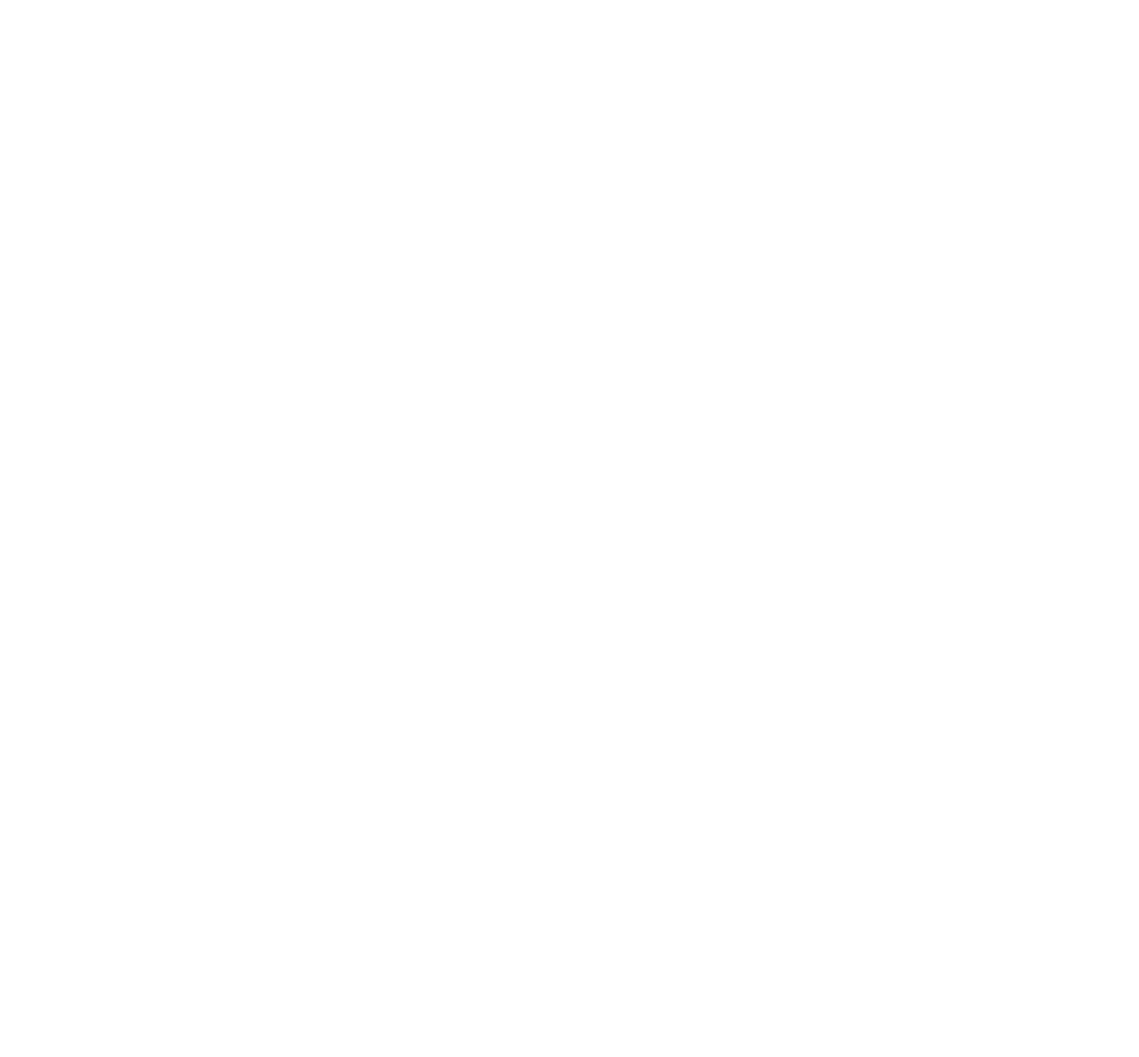
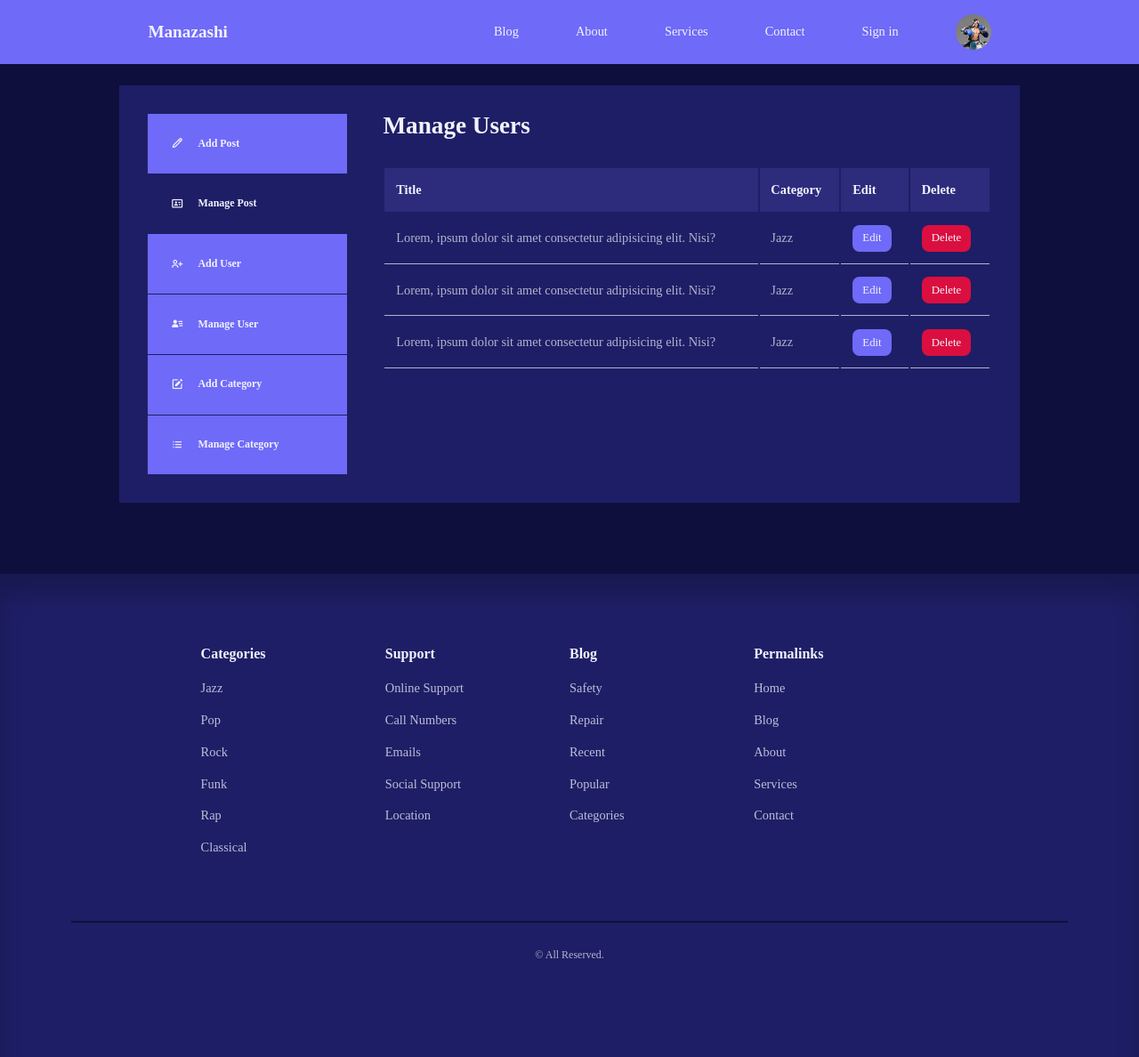
Before and after one commit to Plovaxs/Project-Web-Semester-2, a PHP site: page /dashboard.html in a window 1280 px wide. Before the commit the page is empty. Shown: the whole page at 89% size. Before the commit the page ends 800 px from the top, so only its background shows below. Run offline with PHP 8.4, Linux system fonts and the light colour scheme.

Commit message:
UPDATE FRONT END

```diff
--- a/dashboard.html
+++ b/dashboard.html
@@ -0,0 +1,160 @@
+<!DOCTYPE html>
+<html lang="en">
+  <head>
+    <meta charset="UTF-8" />
+    <meta name="viewport" content="width=device-width, initial-scale=1.0" />
+    <link href="style/style.css" rel="stylesheet" />
+    <link href="https://unpkg.com/boxicons@2.1.4/css/boxicons.min.css" rel="stylesheet" />
+    <title>Document</title>
+  </head>
+  <body>
+    <nav>
+      <div class="container nav_container">
+        <a href="index.html" class="nav_logo">Manazashi</a>
+        <ul class="nav_items">
+          <li><a href="blog.html">Blog</a></li>
+          <li><a href="about.html">About</a></li>
+          <li><a href="services.html">Services</a></li>
+          <li><a href="contact.html">Contact</a></li>
+          <li><a href="signin.html">Sign in</a></li>
+          <li class="nav_profile">
+            <div class="avatar">
+              <img src="./assets/images/Steve.jpg" />
+            </div>
+            <ul>
+              <li><a href="dashboard.html">Dashboard</a></li>
+              <li><a href="logout.html">Log out</a></li>
+            </ul>
+          </li>
+        </ul>
+      </div>
+    </nav>
+
+    <!-- END OF NAV -->
+    <section class="dashboard">
+      <div class="container dashboard_container">
+        <aside>
+          <ul>
+            <li>
+              <a href="add-post.html"
+                ><i class="bx bx-pencil"></i>
+                <h5>Add Post</h5></a
+              >
+            </li>
+            <li>
+              <a href="dashboard.html" class="active"
+                ><i class="bx bx-id-card"></i>
+                <h5>Manage Post</h5></a
+              >
+            </li>
+            <li>
+              <a href="add-user.html"
+                ><i class="bx bx-user-plus"></i>
+                <h5>Add User</h5></a
+              >
+            </li>
+            <li>
+              <a href="manage-users.html"
+                ><i class="bx bxs-user-detail"></i>
+                <h5>Manage User</h5></a
+              >
+            </li>
+            <li>
+              <a href="add-category.html"
+                ><i class="bx bxs-edit"></i>
+                <h5>Add Category</h5></a
+              >
+            </li>
+            <li>
+              <a href="manage-categories.html"
+                ><i class="bx bx-list-ul"></i>
+                <h5>Manage Category</h5></a
+              >
+            </li>
+          </ul>
+        </aside>
+        <main>
+          <h2>Manage Users</h2>
+          <table>
+            <thead>
+              <tr>
+                <th>Title</th>
+                <th>Category</th>
+                <th>Edit</th>
+                <th>Delete</th>
+              </tr>
+            </thead>
+            <tbody>
+              <tr>
+                <td>Lorem, ipsum dolor sit amet consectetur adipisicing elit. Nisi?</td>
+                <td>Jazz</td>
+                <td><a href="edit-category.html" class="btn sm">Edit</a></td>
+                <td><a href="delete-category.html" class="btn sm danger">Delete</a></td>
+              </tr>
+              <tr>
+                <td>Lorem, ipsum dolor sit amet consectetur adipisicing elit. Nisi?</td>
+                <td>Jazz</td>
+                <td><a href="edit-category.html" class="btn sm">Edit</a></td>
+                <td><a href="delete-category.html" class="btn sm danger">Delete</a></td>
+              </tr>
+              <tr>
+                <td>Lorem, ipsum dolor sit amet consectetur adipisicing elit. Nisi?</td>
+                <td>Jazz</td>
+                <td><a href="edit-category.html" class="btn sm">Edit</a></td>
+                <td><a href="delete-category.html" class="btn sm danger">Delete</a></td>
+              </tr>
+            </tbody>
+          </table>
+        </main>
+      </div>
+    </section>
+    <footer>
+      <div class="container footer_container">
+        <article>
+          <h4>Categories</h4>
+          <ul>
+            <li><a href="">Jazz</a></li>
+            <li><a href="">Pop</a></li>
+            <li><a href="">Rock</a></li>
+            <li><a href="">Funk</a></li>
+            <li><a href="">Rap</a></li>
+            <li><a href="">Classical</a></li>
+          </ul>
+        </article>
+        <article>
+          <h4>Support</h4>
+          <ul>
+            <li><a href="">Online Support</a></li>
+            <li><a href="">Call Numbers</a></li>
+            <li><a href="">Emails</a></li>
+            <li><a href="">Social Support</a></li>
+            <li><a href="">Location</a></li>
+          </ul>
+        </article>
+        <article>
+          <h4>Blog</h4>
+          <ul>
+            <li><a href="">Safety</a></li>
+            <li><a href="">Repair</a></li>
+            <li><a href="">Recent</a></li>
+            <li><a href="">Popular</a></li>
+            <li><a href="">Categories</a></li>
+          </ul>
+        </article>
+        <article>
+          <h4>Permalinks</h4>
+          <ul>
+            <li><a href="">Home</a></li>
+            <li><a href="">Blog</a></li>
+            <li><a href="">About</a></li>
+            <li><a href="">Services</a></li>
+            <li><a href="">Contact</a></li>
+          </ul>
+        </article>
+      </div>
+      <div class="footer_copyright">
+        <small>&copy; All Reserved.</small>
+      </div>
+    </footer>
+  </body>
+</html>
--- a/manage-users.html
+++ b/manage-users.html
@@ -54,7 +54,7 @@
               >
             </li>
             <li>
-              <a href="manage-users.html"
+              <a href="manage-users.html" class="active"
                 ><i class="bx bxs-user-detail"></i>
                 <h5>Manage User</h5></a
               >
@@ -66,7 +66,7 @@
               >
             </li>
             <li>
-              <a href="manage-categories.html" class="active"
+              <a href="manage-categories.html"
                 ><i class="bx bx-list-ul"></i>
                 <h5>Manage Category</h5></a
               >
--- a/style/style.css
+++ b/style/style.css
@@ -144,7 +144,7 @@ nav button {
 
 .nav_profile ul {
   position: absolute;
-  top: 125%;
+  top: 140%;
   right: 0;
   display: flex;
   flex-direction: column;
```
